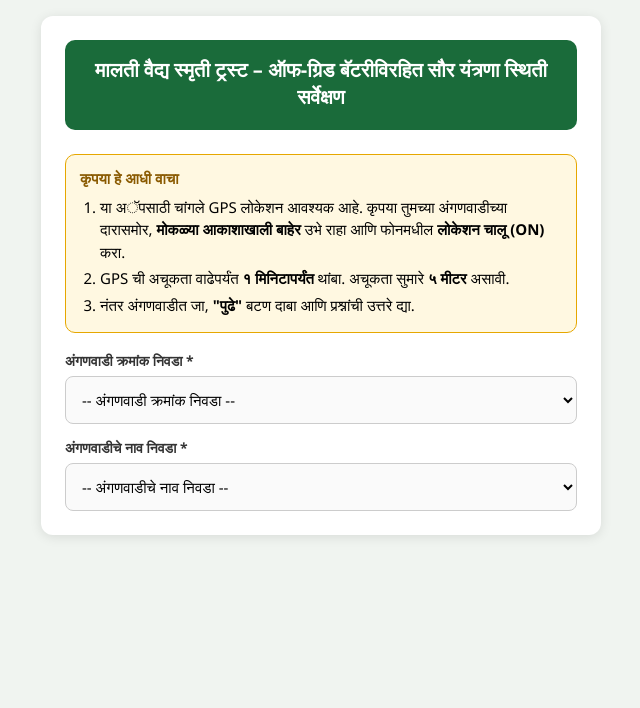
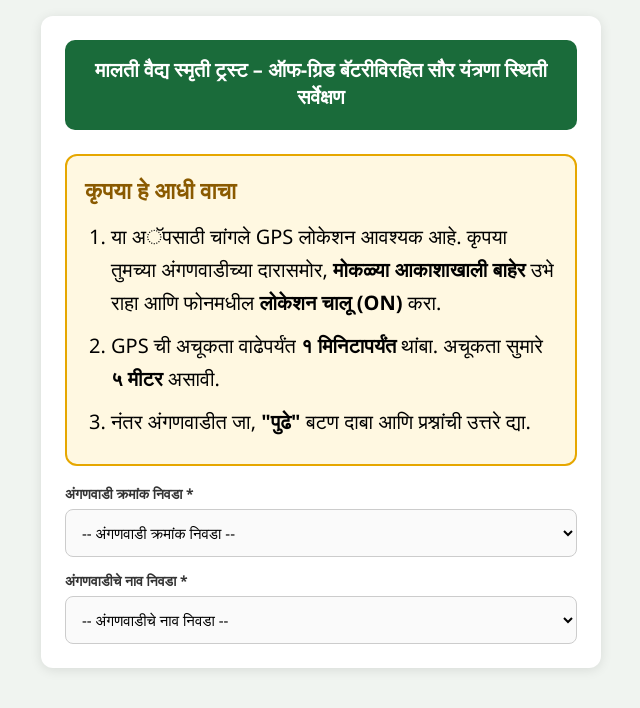
Before and after one commit to dgmahajan/Anganwadi-Survey, a plain HTML site: page index.html in a window 1280 px wide. Shown: the whole page, without its empty margins (319-959 px from the left). Drawn offline with Linux system fonts and the light colour scheme.

Commit message:
Add files via upload

```diff
--- a/Anganwadiapp.js
+++ b/Anganwadiapp.js
@@ -380,6 +380,7 @@ function buildQuestions(survey) {
       const fileInput = document.createElement('input');
       fileInput.type = 'file';
       fileInput.accept = 'image/*';
+      if (currentSurvey && currentSurvey.cameraOnly) fileInput.setAttribute('capture', 'environment');   // open the camera directly, not the file picker
       fileInput.id = 'inp-' + q.id;
       fileInput.style.cssText = 'visibility:hidden;position:absolute;width:0;height:0;';
 
--- a/index.html
+++ b/index.html
@@ -25,15 +25,15 @@
       background: #fff8e1; border-left: 4px solid #f39c12; border-radius: 6px;
       padding: 12px; margin-top: 10px; font-size: 13px; color: #7d4e00; line-height: 1.6;
     }
-    .intro-box { background:#fff8e1; border:1.5px solid #e6a700; border-radius:10px; padding:12px 14px; margin:14px 0 6px; font-size:15px; line-height:1.5; }
-    .intro-title { font-weight:700; color:#8a5a00; margin-bottom:6px; }
-    .intro-box ol { margin:0; padding-left:20px; }
-    .intro-box li { margin-bottom:4px; }
-    .geo-box { background:#eef6ff; border:1.5px solid #2f6fb5; border-radius:10px; padding:12px 14px; margin:16px 0 10px; font-size:15px; line-height:1.6; }
+    .intro-box { background:#fff8e1; border:2px solid #e6a700; border-radius:12px; padding:16px 18px; margin:14px 0 8px; font-size:20px; line-height:1.65; }
+    .intro-title { font-weight:700; color:#8a5a00; margin-bottom:10px; font-size:23px; }
+    .intro-box ol { margin:0; padding-left:26px; }
+    .intro-box li { margin-bottom:10px; }
+    .geo-box { background:#eef6ff; border:2px solid #2f6fb5; border-radius:12px; padding:16px 18px; margin:16px 0 10px; font-size:19px; line-height:1.65; }
     .geo-status { font-weight:600; color:#1d4f86; }
     .geo-acc { margin-top:4px; color:#333; }
     .geo-retry { margin-top:10px; padding:10px 16px; border:1.5px solid #2f6fb5; background:#fff; color:#1d4f86; border-radius:8px; font-size:15px; }
-    .phone-shown { font-size:20px; letter-spacing:1px; margin:6px 0; }
+    .phone-shown { font-size:24px; letter-spacing:1px; margin:8px 0; }
     .yesno-row { display: flex; gap: 10px; margin-top: 6px; flex-wrap: wrap; }
     .yesno-btn {
       flex: 1; min-width: 80px; padding: 12px 8px; border: 2px solid #ccc; border-radius: 8px;
```
